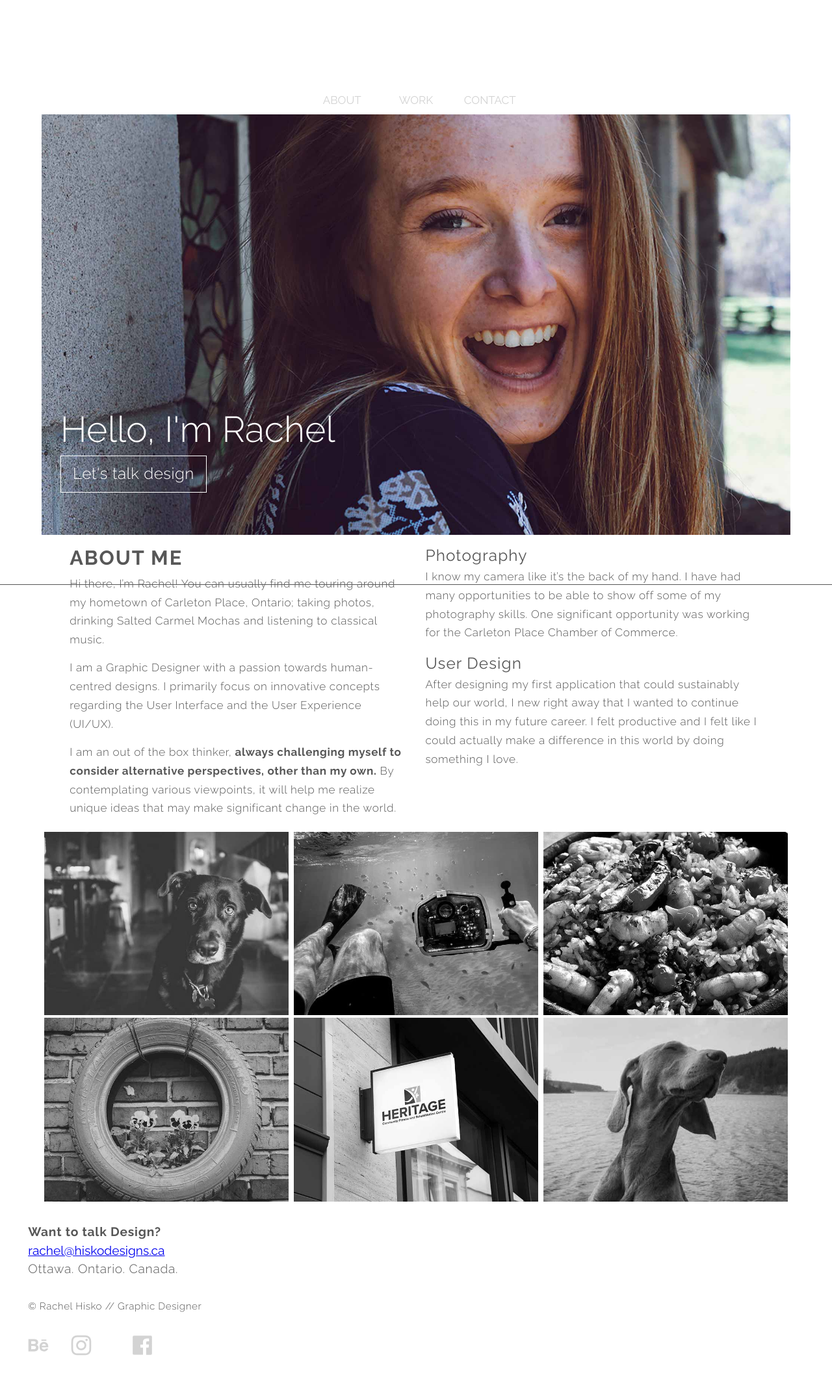
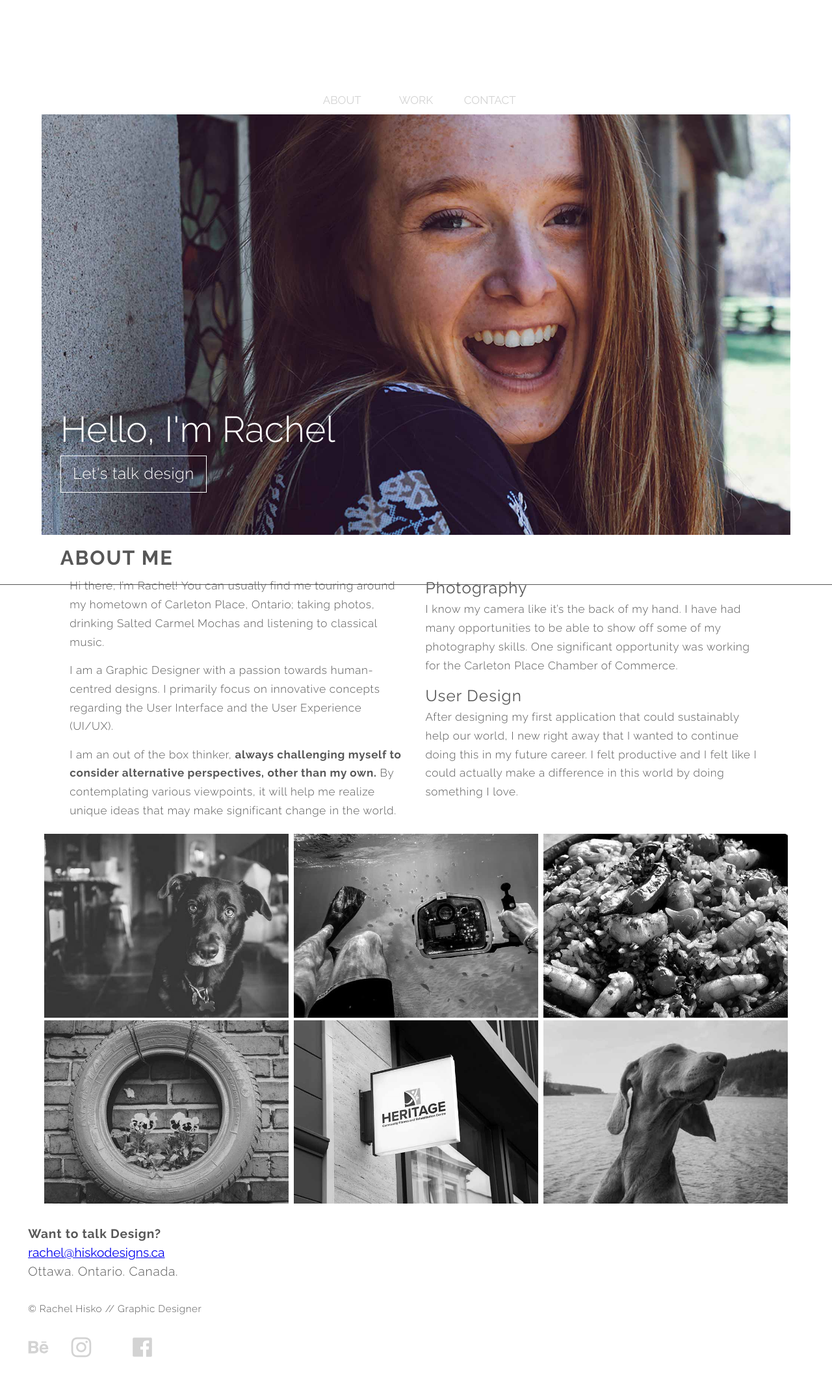
Before and after one commit to rachelhisko/hiskodesigns.ca, a Jekyll site: the page built from index.html, in a window 1280 px wide. Shown: the whole page at 65% size. Built offline with Jekyll 4.4.1, drawn with Linux system fonts in a browser that asks for light colours.

Commit message:
adjust type

```diff
--- a/css/main.css
+++ b/css/main.css
@@ -177,6 +177,7 @@
 .underline-header {
   border-bottom: 1.5px solid #575757;
   width: 100%;
+  top: 0;
 }
 
 h3 {
--- a/index.html
+++ b/index.html
@@ -9,11 +9,13 @@
 
 <main itemref="data-author" itemscope itemtype="https://schema.org/WebSite" role="main" id="main">
 
-    <div class="about wrapper gutter pad-t-1-2 grid push-1-4" id="about">
+    <div class="about wrapper gutter pad-t-1-2">
+      <h2 itemprop="name" class="text-upper push-1-4">About Me</h2>
+      <div class="underline-header absolute pin-center-bottom"></div>
+    </div>
+    <div class="about wrapper gutter grid push-1-4" id="about">
       <section>
         <div class="unit xs-1 s-1 m-1-2 gutter-1-2">
-          <h2 itemprop="name" class="push-1-8 text-upper">About Me</h2>
-          <div class="underline-header absolute pin-center-bottom"></div>
           <p itemprop="description" class="main-text push-1-2 milli">Hi there, I’m Rachel! You can usually find me touring around my hometown of Carleton Place, Ontario; taking photos, drinking Salted Carmel Mochas and listening to classical music.</p>
           <p itemprop="description" class="main-text push-1-2 milli">I am a Graphic Designer with a passion towards human-centred designs. I primarily focus on innovative concepts regarding the User Interface and the User Experience (UI/UX).</p>
           <p itemprop="description" class="main-text push-1-2 milli">I am an out of the box thinker, <strong>always challenging myself to consider alternative perspectives, other than my own.</strong> By contemplating various viewpoints, it will help me realize unique ideas that may make significant change in the world.</p>
```
